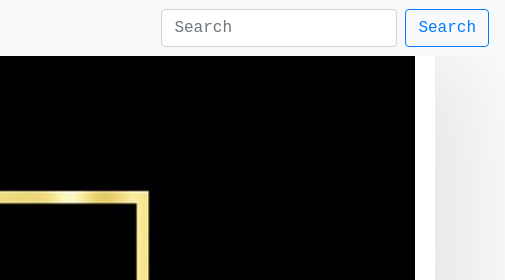
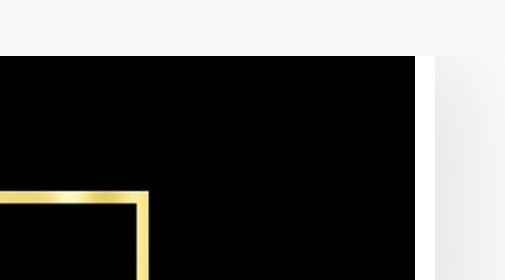
Before and after one commit to ENOCKMOSETI/VDJ_BILL, a website: page index.html in a window 1280 px wide. Shown: the top 280 px of the page, 775-1280 px from the left. Drawn offline with Linux system fonts and the light colour scheme; files whose address does not match are found by name.

Commit message:
remove search bar

```diff
--- a/index.html
+++ b/index.html
@@ -68,12 +68,8 @@
                     </a>
                 </div>
               </ul>
-              <form class="form-inline my-2 my-lg-0">
-                <input class="form-control mr-sm-2" type="search" placeholder="Search" aria-label="Search">
-                <button class="btn btn-outline-primary my-2 my-sm-0" type="submit">Search</button>
-              </form>
             </div>
-          </nav>
+        </nav>
     </header>
     <div class="container">
         <div class="row">
```
